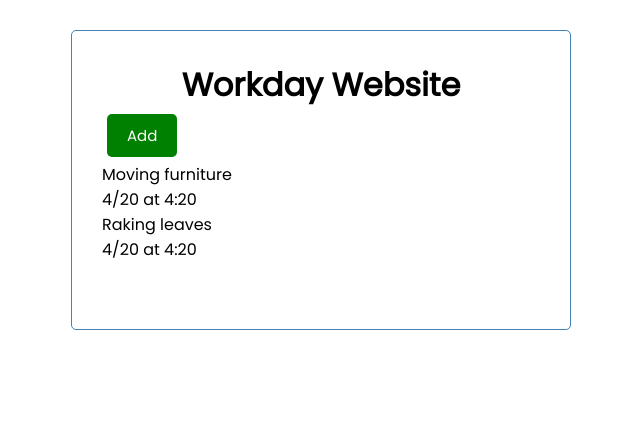
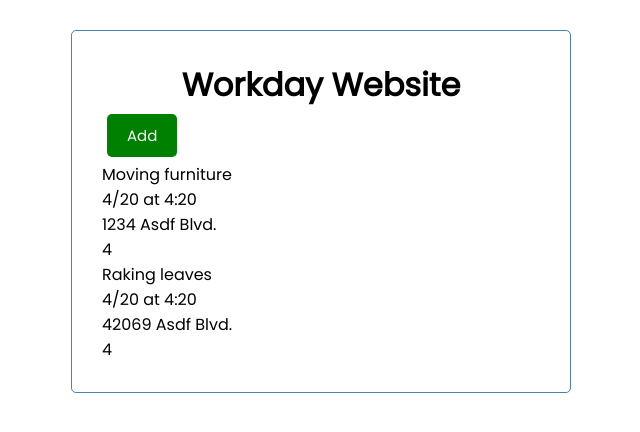
Before and after one commit to dlee371/WorkdayWebsite, a React (Create React App) app in the folder workday/: page / in a window 1280 px wide. Shown: the top 432 px of the page, without its empty margins (319-959 px from the left). Built offline with nearby package versions, Linux system fonts and the light colour scheme.

Commit message:
figured out how to add all required details on homepage

```diff
--- a/workday/src/components/Job.js
+++ b/workday/src/components/Job.js
@@ -5,6 +5,8 @@ const Job = ({ job, onDelete }) => {
         <div>
             <p>{job.text}</p>
             <p>{job.day}</p>
+            <p>{job.loc}</p>
+            <p>{job.peeps}</p>
         </div>
     )
 }
```
